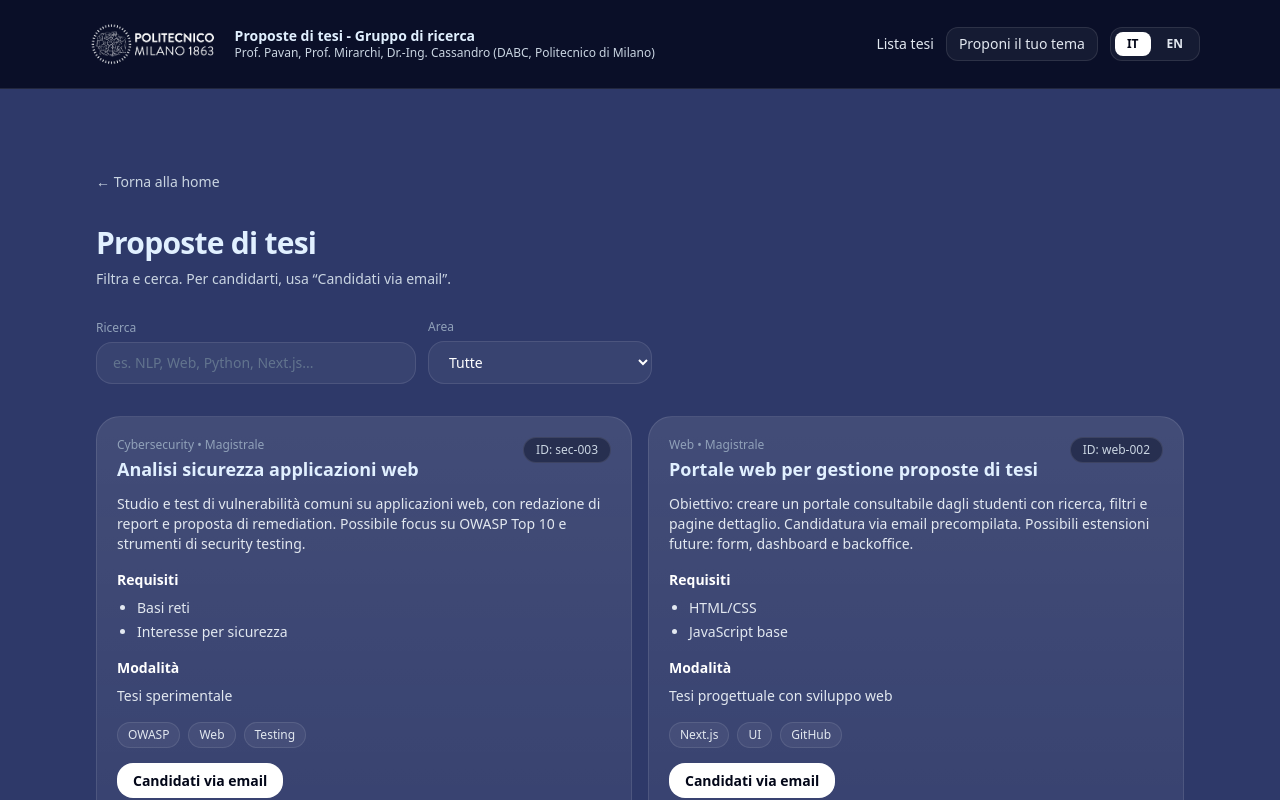
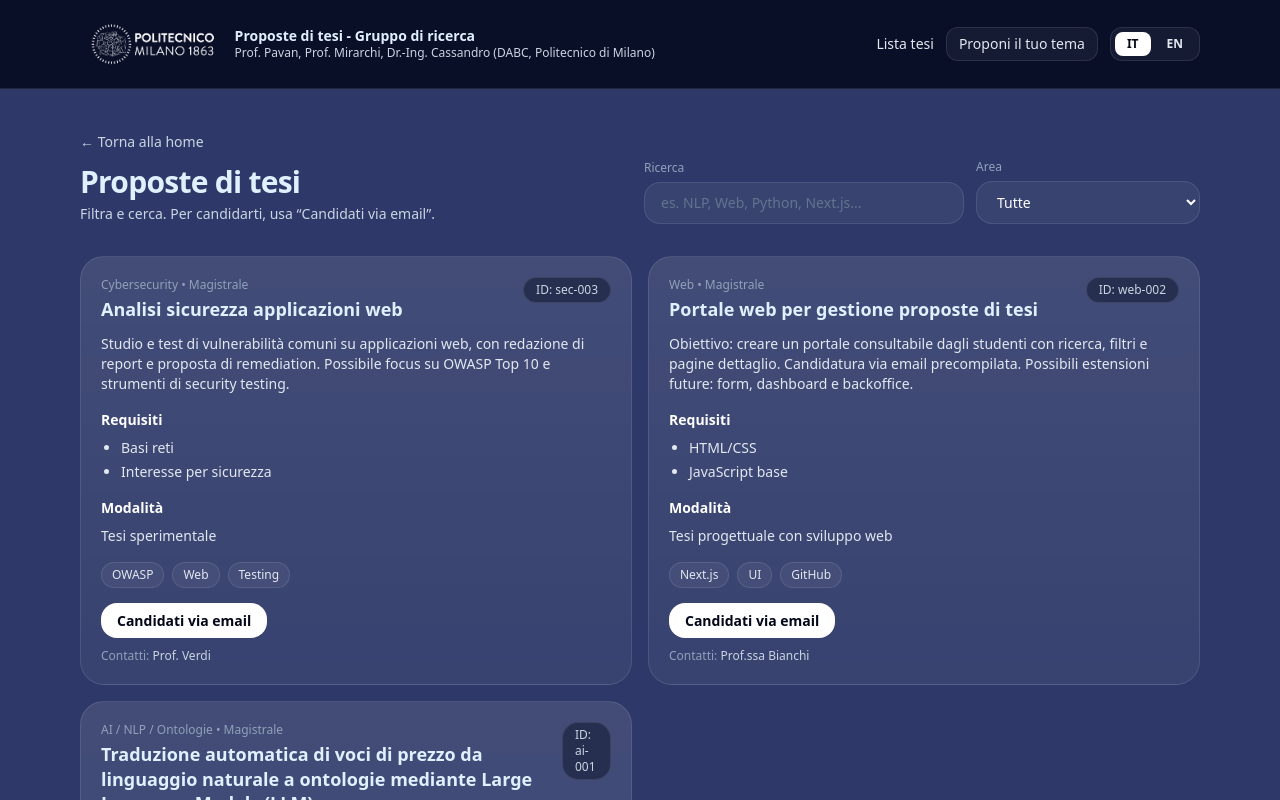
Before and after one commit to Cassa97/tesi-site, a Next.js app: page /tesi-site/tesi in a window 1280 px wide. Shown: the top 800 px of the page. Built offline with nearby package versions, Linux system fonts and the light colour scheme.

Commit message:
Aggiunge link torna alla home nella lista tesi-1

```diff
--- a/src/app/tesi/page.js
+++ b/src/app/tesi/page.js
@@ -69,32 +69,30 @@ export default function TesiListPage() {
   }, [all, q, area, lang, defaultArea]);
 
   return (
-    <div className="mx-auto max-w-6xl px-4 py-10">
-
+    <div>
       <Link
         href={`/?lang=${lang}`}
         className="text-sm text-slate-300 transition-colors hover:text-white"
       >
         ← {lang === "en" ? "Back to home" : "Torna alla home"}
       </Link>
-
-      <div className="mt-8">
-        <h1 className="text-3xl font-semibold tracking-tight">
+      <div className="flex flex-col gap-4 md:flex-row md:items-end md:justify-between">
+        <div>
+          <h1 className="text-2xl font-semibold tracking-tight md:text-3xl">
             {lang === "en" ? "Thesis opportunities" : "Proposte di tesi"}
           </h1>
-
-        <p className="mt-2 text-sm text-slate-300">
+          <p className="mt-1 text-sm text-slate-300">
             {lang === "en"
               ? "Filter and search. To apply, use “Apply via email”."
               : "Filtra e cerca. Per candidarti, usa “Candidati via email”."}
           </p>
+        </div>
 
-        <div className="mt-6 flex flex-col gap-3 md:flex-row md:items-center">
+        <div className="flex flex-col gap-3 md:flex-row md:items-center">
           <div className="w-full md:w-80">
             <label className="text-xs text-slate-400">
               {lang === "en" ? "Search" : "Ricerca"}
             </label>
-
             <input
               value={q}
               onChange={(e) => setQ(e.target.value)}
@@ -109,7 +107,6 @@ export default function TesiListPage() {
 
           <div className="w-full md:w-56">
             <label className="text-xs text-slate-400">Area</label>
-
             <select
               value={area}
               onChange={(e) => setArea(e.target.value)}
```
Lines whose indentation alone changed are shown as unchanged.
